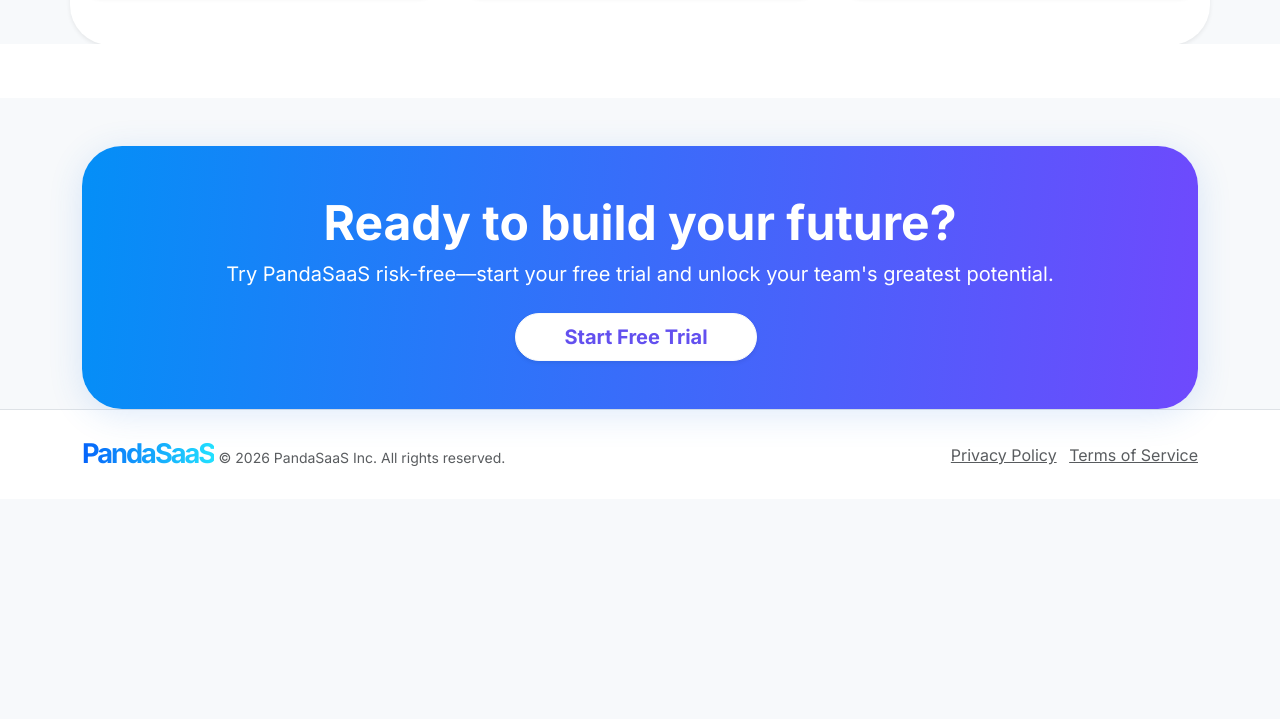
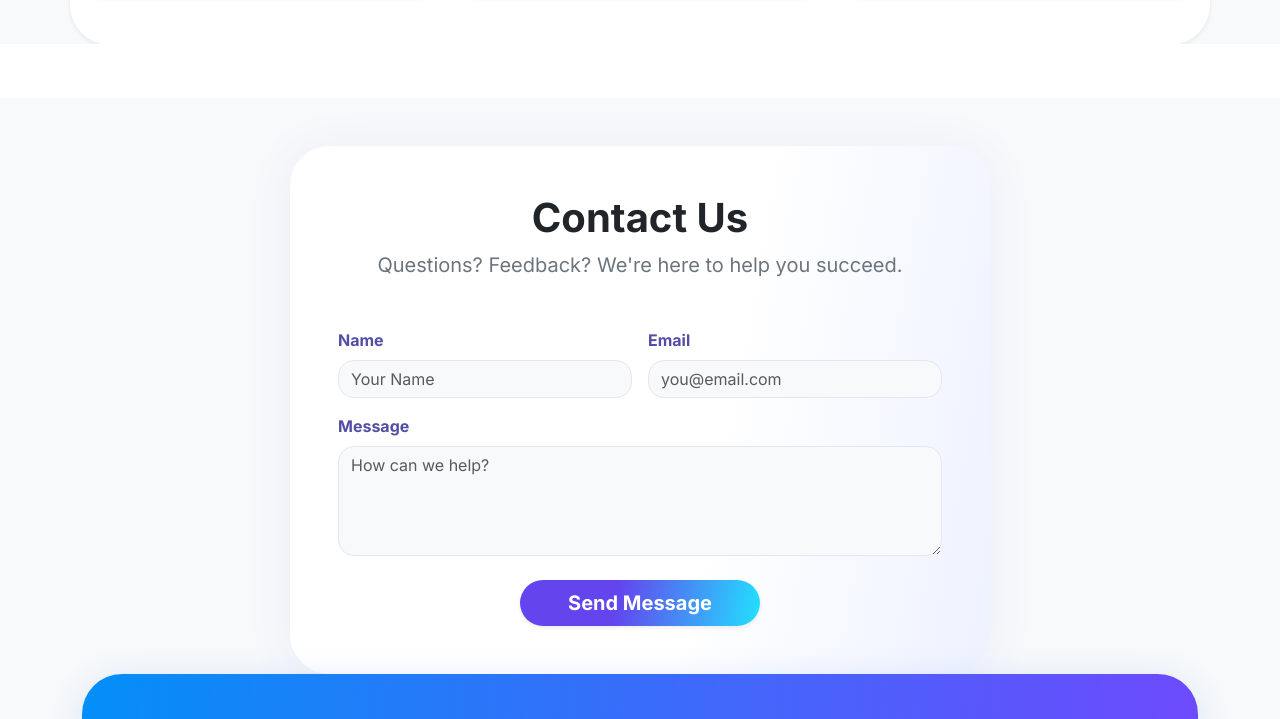
Before and after one commit to chiragbidx/canvas-kit-wsg, a website: page index.html in a window 1280 px wide. Shown: the part 2028-2747 px from the top of the page. Before the commit the page ends 2527 px from the top, so only its background shows below. Drawn offline with nearby package versions, Linux system fonts and the light colour scheme; no server answers; a script that the page names is missing.

Commit message:
Modern SaaS Landing Page with Contact Form

```diff
--- a/index.html
+++ b/index.html
@@ -117,12 +117,46 @@
         border-radius:2rem;
         box-shadow: 0 2px 24px 0 rgba(85,120,243,0.07);
       }
+      .contact-gradient {
+        background: linear-gradient(100deg, #fff 60%, #eef2ff 100%);
+        border-radius: 2.5rem;
+        box-shadow: 0 4px 48px 0 rgba(80, 87, 224, 0.07);
+      }
+      .contact-form .form-control {
+        border-radius: 1rem;
+        background: #f7f9fb;
+        border: 1px solid #e2e7f3;
+        font-weight: 500;
+      }
+      .contact-form .form-control:focus {
+        box-shadow: 0 0 0 0.2rem rgba(99,80,237,.08);
+        border-color: #6350ef;
+      }
+      .contact-label {
+        font-weight: 600;
+        color: #534da5;
+      }
+      .contact-submit {
+        border-radius: 1.5rem;
+        background: linear-gradient(100deg,#6344ed 40%,#22e1ff 100%);
+        border: none;
+        color: #fff!important;
+        font-weight: 700;
+        box-shadow: 0 4px 24px 0 rgba(40,93,255,0.11);
+        transition: background 0.15s;
+      }
+      .contact-submit:hover,
+      .contact-submit:focus {
+        background: linear-gradient(90deg,#22e1ff,#6344ed 80%);
+        color: #fff;
+      }
       footer {
         background: #fff;
       }
       @media (max-width: 768px) {
         .rounded-section,
-        .cta-gradient {
+        .cta-gradient,
+        .contact-gradient {
           border-radius: 1rem;
         }
       }
@@ -145,6 +179,7 @@
             <li class="nav-item"><a class="nav-link fw-semibold" href="#features">Features</a></li>
             <li class="nav-item"><a class="nav-link fw-semibold" href="#pricing">Pricing</a></li>
             <li class="nav-item"><a class="nav-link fw-semibold" href="#testimonials">Testimonials</a></li>
+            <li class="nav-item"><a class="nav-link fw-semibold" href="#contact">Contact</a></li>
             <li class="nav-item ms-lg-3">
               <a class="btn btn-primary px-4 fw-bold shadow-sm" href="#cta" style="border-radius:2rem;">Get Started</a>
             </li>
@@ -345,6 +380,41 @@
       <div class="section-divider"></div>
     </section>
 
+    <!-- Contact Section -->
+    <section id="contact" class="py-6">
+      <div class="container">
+        <div class="contact-gradient px-3 px-lg-5 py-5 mx-auto" style="max-width: 700px;">
+          <div class="text-center mb-5">
+            <h2 class="fw-bold display-6 mb-2">Contact Us</h2>
+            <p class="lead mb-0 text-secondary">Questions? Feedback? We're here to help you succeed.</p>
+          </div>
+          <form class="contact-form" autocomplete="off" novalidate>
+            <div class="row g-3">
+              <div class="col-md-6">
+                <label for="contactName" class="form-label contact-label">Name</label>
+                <input type="text" class="form-control" id="contactName" name="name" placeholder="Your Name" aria-label="Your Name" required>
+              </div>
+              <div class="col-md-6">
+                <label for="contactEmail" class="form-label contact-label">Email</label>
+                <input type="email" class="form-control" id="contactEmail" name="email" placeholder="you@email.com" aria-label="Your Email" required>
+              </div>
+            </div>
+            <div class="row mt-3">
+              <div class="col-12">
+                <label for="contactMessage" class="form-label contact-label">Message</label>
+                <textarea class="form-control" id="contactMessage" name="message" rows="4" placeholder="How can we help?" aria-label="Message" required></textarea>
+              </div>
+            </div>
+            <div class="row mt-4">
+              <div class="col-12 text-center">
+                <button type="submit" class="btn contact-submit btn-lg px-5 shadow-sm" aria-label="Send Message">Send Message</button>
+              </div>
+            </div>
+          </form>
+        </div>
+      </div>
+    </section>
+
     <!-- CTA Section -->
     <section id="cta" class="py-6">
       <div class="container">
```
